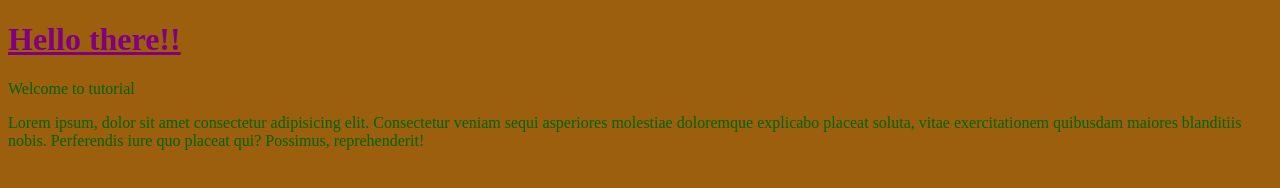
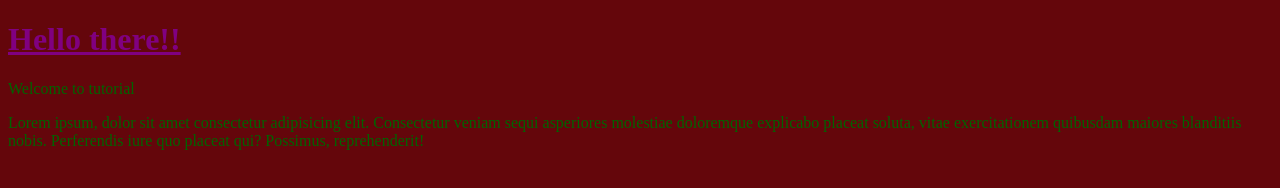
Before and after one commit to Zikranoman-99/INTRODUCTION-TO-GITHUB, a plain HTML site: page index.html in a window 1280 px wide. Drawn offline with Linux system fonts and the light colour scheme.

Commit message:
new dark bg

```diff
--- a/style.css
+++ b/style.css
@@ -1,5 +1,5 @@
 body{
-    background-color: rgb(156, 95, 14);
+    background-color: rgb(100, 6, 11);
     color: darkgreen;
 }
 #heading2{
```
Also changed, not shown: 1 other file.
